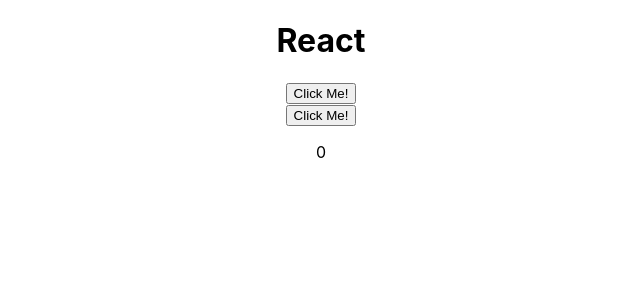
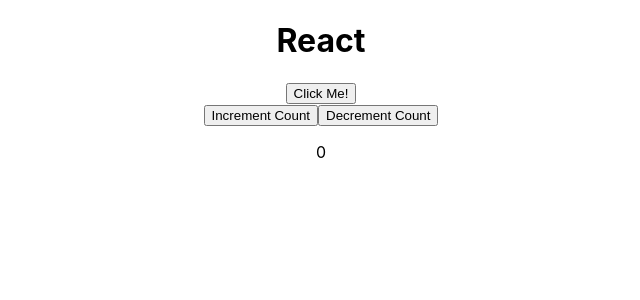
Before and after one commit to SalamanderCtesiphon/class-based-react-intro, a React (Create React App) app: page / in a window 1280 px wide. Shown: the top 300 px of the page, without its empty margins (319-959 px from the left). Built offline with nearby package versions, Linux system fonts and the light colour scheme.

Commit message:
added a function that decrements the counter the was previously implemented

```diff
--- a/src/App.js
+++ b/src/App.js
@@ -11,6 +11,12 @@
     };
 
     this.countUp = this.countUp.bind(this);
+    this.countDown = this.countDown.bind(this);
+    this.onClickBtn = this.onClickBtn.bind(this);
+  }
+
+  onClickBtn() {
+    console.log('Button Clicked!');
   }
 
   countUp() {
@@ -19,12 +25,19 @@
     });
   }
 
+  countDown() {
+    this.setState({
+      count: this.state.count - 1,
+    });
+  }
+
   render() {
 
     return (
       <div className="App">
         <MyComponent title="React" onButtonClicked={this.onClickBtn}/>
-        <button onClick={this.countUp}>Click Me!</button>
+        <button onClick={this.countUp}>Increment Count</button>
+        <button onClick={this.countDown}>Decrement Count</button>
         <p>{this.state.count}</p>
       </div>
     );
```
